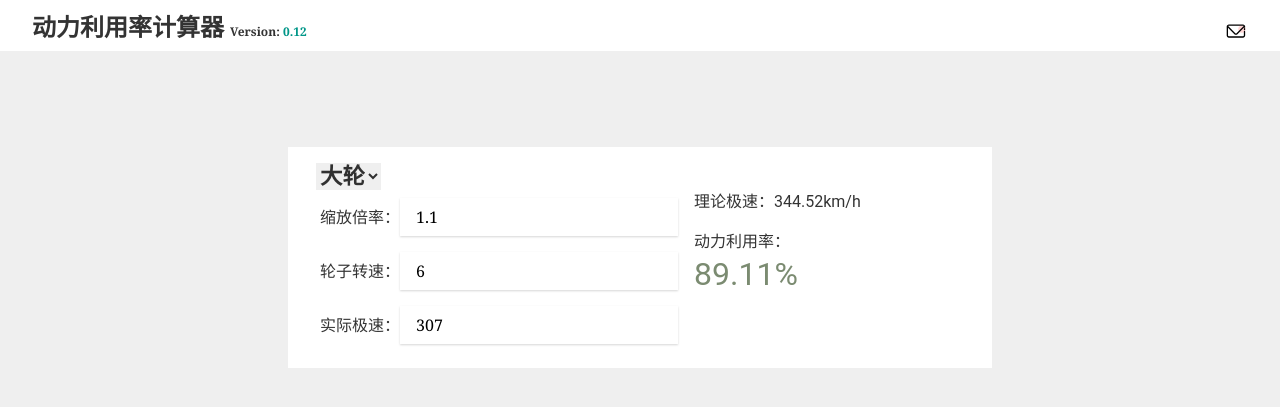
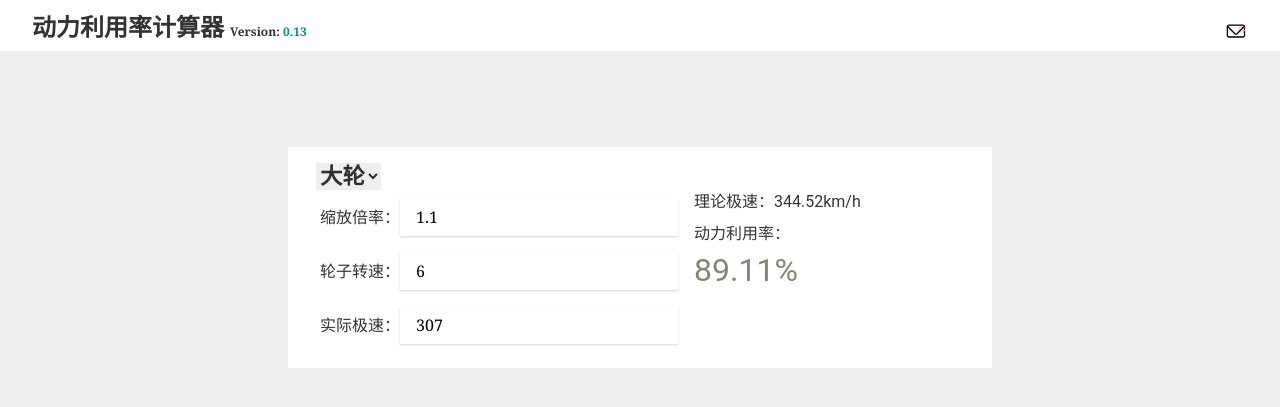
Before and after one commit to Sincerajn/sincerajn.github.io, a Jekyll site: the page bsg_tools.html, which Jekyll copies as it is, in a window 1280 px wide. Shown: the top 407 px of the page. Built offline with Jekyll 4.4.1, drawn with Linux system fonts in a browser that asks for light colours.

Commit message:
fix some bugs

```diff
--- a/bsg_tools.html
+++ b/bsg_tools.html
@@ -7,7 +7,7 @@
   <title>动力利用率计算器</title>
   <link rel="shortcut icon" href="./img/bsg_tools_favicon.ico" type="image/x-icon">
   <link rel="stylesheet" href="./css/litCore.css">
-  <script src="https://cdn.jsdelivr.net/npm/vue/dist/vue.js"></script>
+  <script src="https://cdn.jsdelivr.net/npm/vue/dist/vue.min.js"></script>
   <!-- <link rel="stylesheet" href="css/index.css"> -->
   <style>
     body {
@@ -18,7 +18,7 @@
       align-items: flex-end;
     }
 
-    main > lit-row {
+    main>lit-row {
       justify-content: center;
     }
 
@@ -48,6 +48,11 @@
       margin: .5em 0;
     }
 
+    .show-div > p {
+      margin-top: 0;
+      margin-bottom: .5rem;
+    }
+
     .theory-speed {
       margin-bottom: 0;
     }
@@ -63,9 +68,8 @@
 
     #efficiency-results {
       display: block;
-      margin-top: 8px;
       font-size: 2rem;
-      color: #7b8b71;
+      line-height: 1em;
     }
 
     #wheel-select {
@@ -82,6 +86,18 @@
 
     #comment {
       margin-top: 0;
+    }
+
+    .cl-red {
+      color: #965455 !important;
+    }
+
+    .cl-yellow {
+      color: #a29988 !important;
+    }
+
+    .cl-green {
+      color: #7b8b71 !important;
     }
 
     @media screen and (max-width: 720px) {
@@ -104,11 +120,12 @@
   <lit-header class="">
     <lit-left>
       <lit-title>
-        动力利用率计算器<span class="version">Version: <span id="version-number">0.12</span></span>
+        动力利用率计算器<span class="version">Version: <span id="version-number">0.13</span></span>
       </lit-title>
     </lit-left>
     <lit-right class="lite-btns">
-      <a href="Mailto:sincerajn@outlook.com?&Subject=Besiege Tools 页面反馈&Body=请详细描写遇到的问题，最好附上截图"><img src="img/mail.svg" alt="发送反馈邮件" title="发送反馈邮件"></a>
+      <a href="Mailto:sincerajn@outlook.com?&Subject=Besiege Tools 页面反馈&Body=请详细描写遇到的问题，最好附上截图"><img src="img/mail.svg"
+          alt="发送反馈邮件" title="发送反馈邮件"></a>
     </lit-right>
   </lit-header>
 
@@ -133,9 +150,10 @@
                 v-model.number="actualSpeed">
             </div>
           </lit-col>
-          <lit-col>
+          <lit-col class="show-div">
             <p class="theory-speed">理论极速：<span>{{ theorySpeed.toFixed(2) }}</span>km/h</p>
-            <p>动力利用率：<span id="efficiency-results">{{ efficiencyResults.toFixed(2) }}%</span></p>
+            <p>动力利用率：</p>
+            <p id="efficiency-results" :class='efficiencyResultsColor'>{{ efficiencyResults.toFixed(2) }}%</p>
             <p id="comment">{{ commentText }}</p>
           </lit-col>
         </lit-row>
```
Also changed, not shown: other parts of bsg_tools.html (+17 -9 lines).
